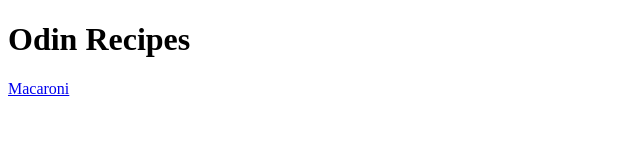
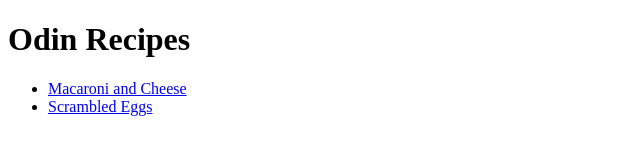
Before and after one commit to StevenDavis112/odin-recipes, a plain HTML site: page index.html in a window 1280 px wide. Shown: the whole page, without its empty margins (0-640 px from the left). Drawn offline with Linux system fonts and the light colour scheme.

Commit message:
Added eggs page with image. Linked egg page to homepage.

```diff
--- a/index.html
+++ b/index.html
@@ -7,6 +7,9 @@
 
     <body>
         <h1>Odin Recipes</h1>
-        <a href=./recipes/macaroni.html>Macaroni</a>
+        <ul>
+            <li><a href=./recipes/macaroni.html>Macaroni and Cheese</a></li>
+            <li><a href=./recipes/eggs.html>Scrambled Eggs</a></li>
+        </ul>
     </body>
 </html>
```
Also changed, not shown: recipes/eggs.html (added, +12 -0 lines), img/eggs.jpg (added).
